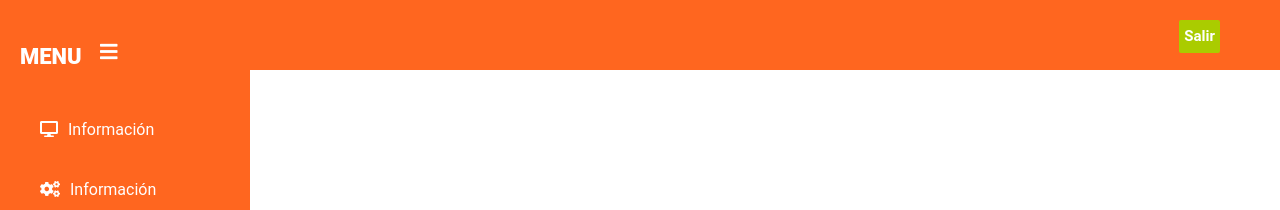
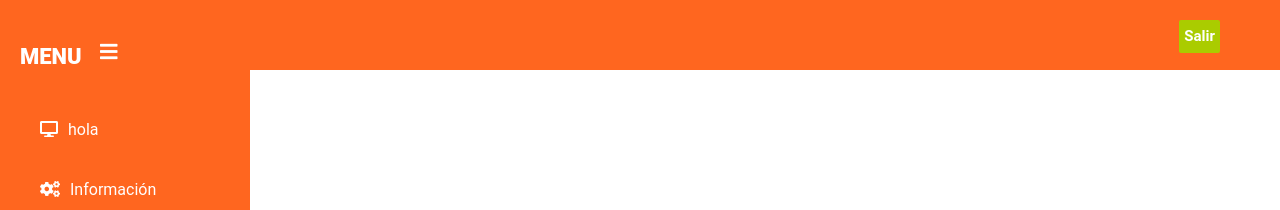
Before and after one commit to Alex-tintor/e_productiva, an Angular app: page /instructor in a window 1280 px wide. Shown: the top 210 px of the page. Built offline with nearby package versions, Linux system fonts and the light colour scheme.

Commit message:
Update instructor.component.html

```diff
--- a/src/app/views/principal/instructor/instructor.component.html
+++ b/src/app/views/principal/instructor/instructor.component.html
@@ -18,7 +18,7 @@
         <h3>Menu<span></span></h3>
       </div>
       <div class="right_area">
-        <a href="#" class="logout_btn">Salir</a>
+        <a routerLink="/componente" class="logout_btn">Salir</a>
       </div>
     </header>
     <div class="mobile_nav">
@@ -38,7 +38,7 @@
 
     <div class="sidebar">
 
-      <a href="#"><i class="fas fa-desktop"></i><span>Información</span></a>
+      <a href="#"><i class="fas fa-desktop"></i><span>hola</span></a>
       <a href="#"><i class="fas fa-cogs"></i><span>Información</span></a>
       <a href="#"><i class="fas fa-table"></i><span>Información</span></a>
       <a href="#"><i class="fas fa-th"></i><span>Información</span></a>
```
